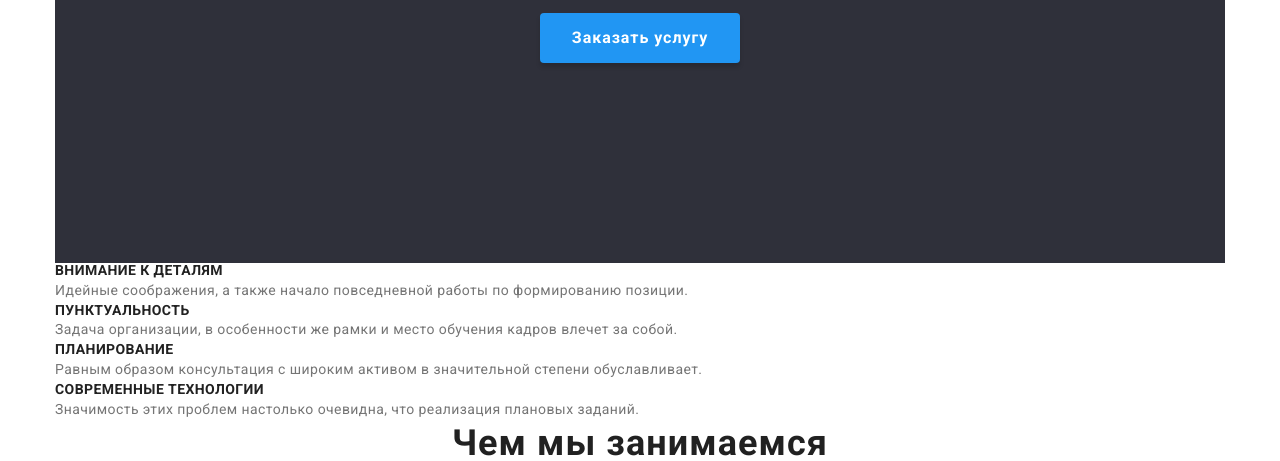
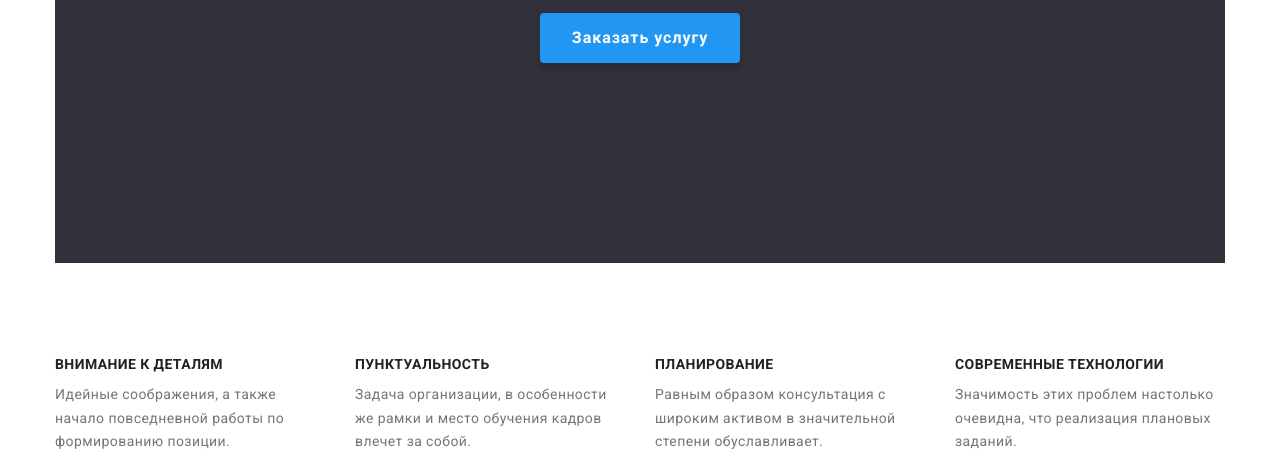
Before and after one commit to mykola436/goit-markup-hw-03, a plain HTML site: page index.html in a window 1280 px wide. Shown: the part 417-878 px from the top of the page. Drawn offline with nearby package versions, Linux system fonts and the light colour scheme.

Commit message:
add styles to advantages

```diff
--- a/css/styles.css
+++ b/css/styles.css
@@ -168,8 +168,21 @@ a {
 .btn:focus {
   background-color: var(--button-accent-bckgrnd);
 }
-/* -------ADVANTAGES LIST------- */
+/* -------ADVANTAGES------- */
+.advantages-list {
+  padding: 94px 0;
+  display: flex;
+  flex-wrap: wrap;
+}
+.advantages-item {
+  width: 270px;
+  margin-right: 30px;
+}
+.advantages-item:nth-child(4n) {
+  margin-right: 0;
+}
 .advantages-title {
+  margin-bottom: 10px;
   font-size: 14px;
   line-height: 1.14;
   letter-spacing: 0.03em;
```
